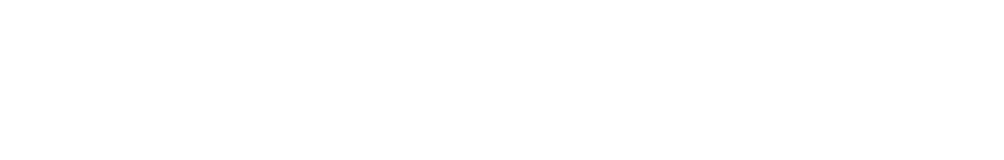
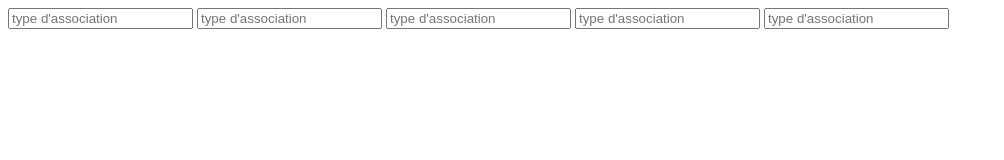
Before and after one commit to Mionne02/mon-cv, a plain HTML site: page index.html in a window 1280 px wide. Shown: the whole page, without its empty margins (0-1004 px from the left). Drawn offline with Linux system fonts and the light colour scheme.

Commit message:
mise en place de la section associations

```diff
--- a/index.html
+++ b/index.html
@@ -7,6 +7,12 @@
     <title>Document</title>
 </head>
 <body>
-
+    <section>
+        <input type="type d'association" placeholder="type d'association">
+        <input type="type d'association" placeholder="type d'association">
+        <input type="type d'association" placeholder="type d'association">
+        <input type="type d'association" placeholder="type d'association">
+        <input type="type d'association" placeholder="type d'association">
+    </section>
 </body>
 </html>
```
